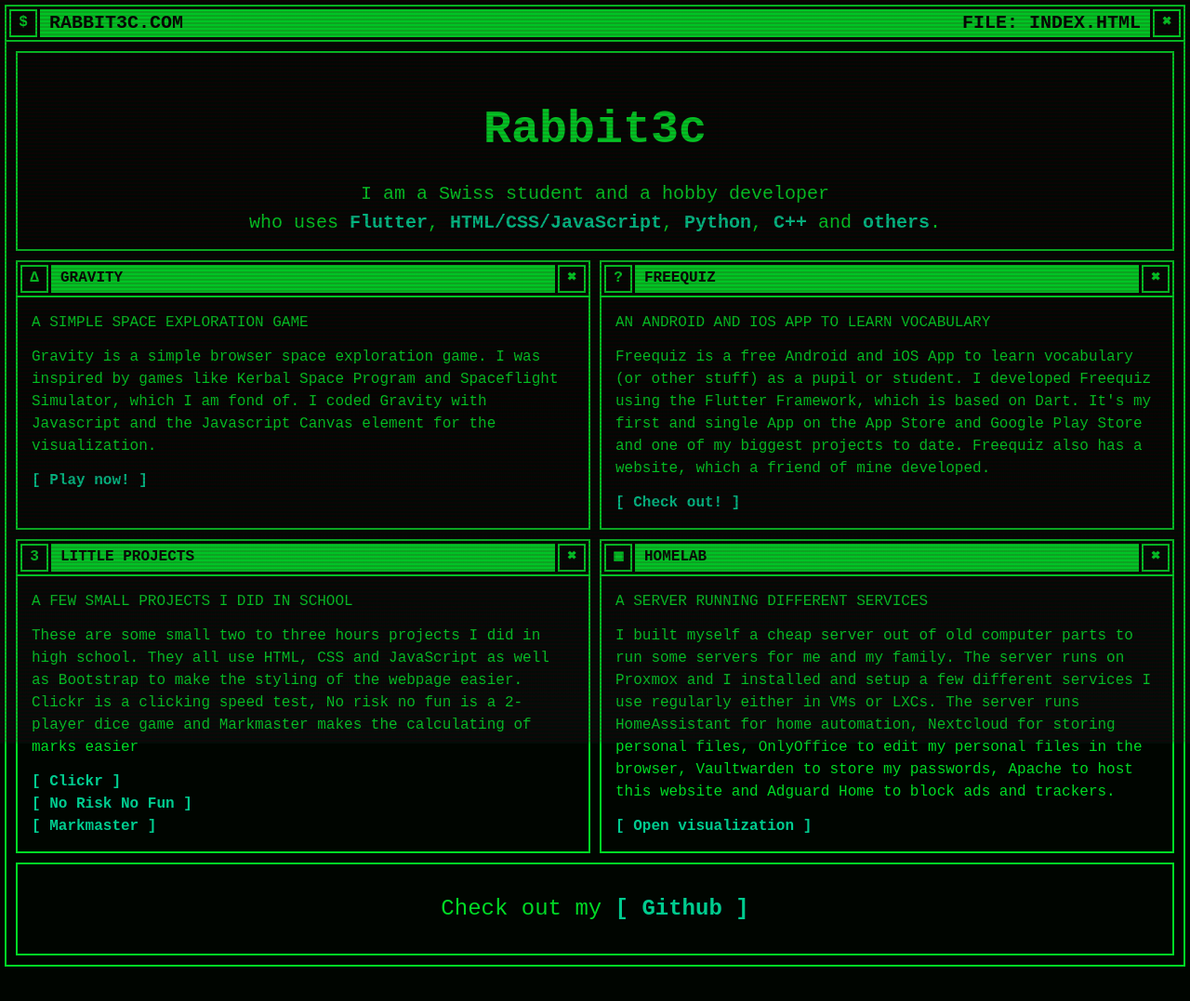
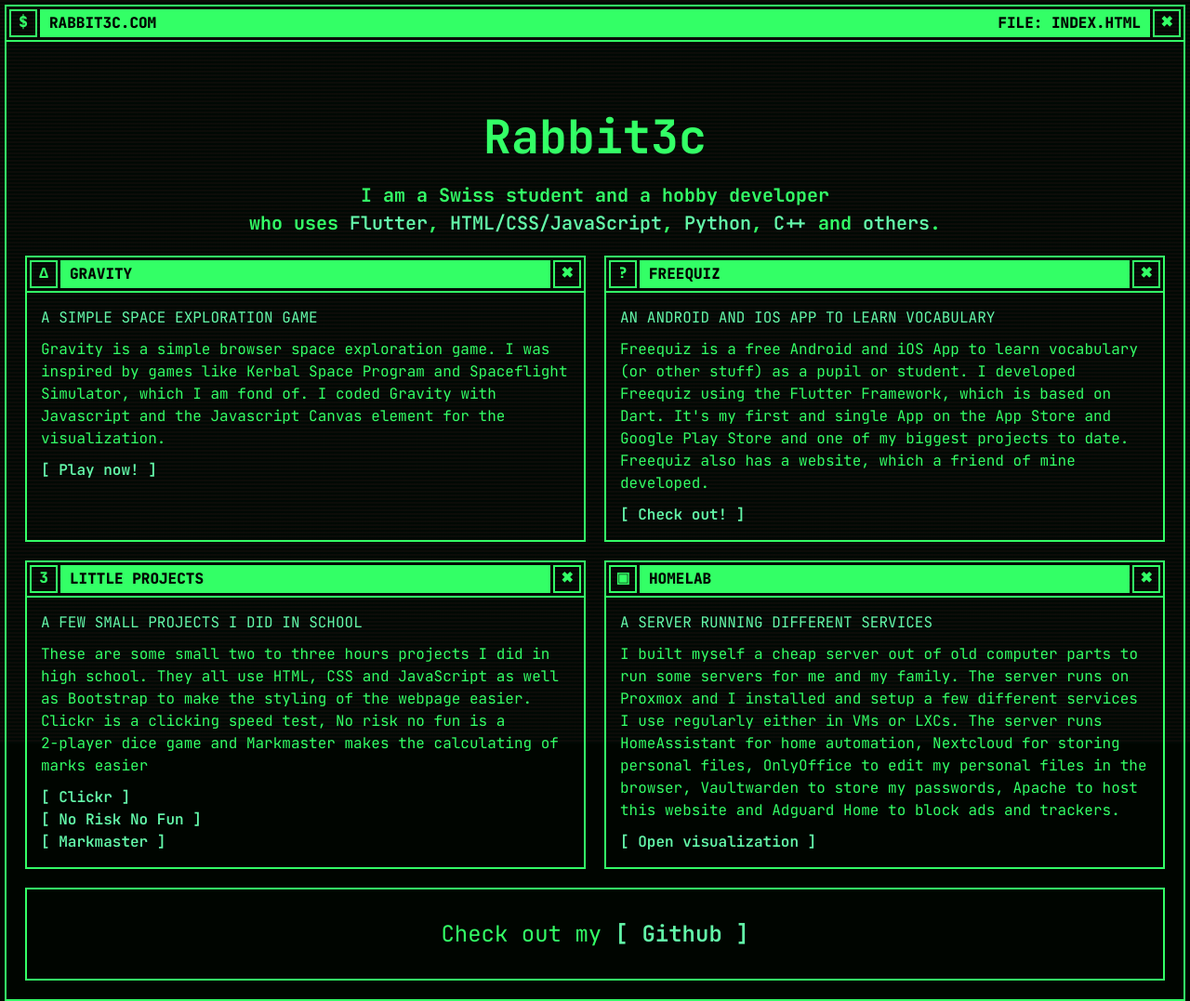
Before and after one commit to rabbit3c/homepage, a plain HTML site: page index.html in a window 1280 px wide. Shown: the whole page at 93% size. Before the commit the page ends 1045 px from the top, so only its background shows below. Drawn offline with nearby package versions, Linux system fonts and the light colour scheme.

Commit message:
Improved Design and added Glitch effect

```diff
--- /dev/null
+++ b/crt.css
@@ -0,0 +1,41 @@
+.crt-pattern {
+  position: absolute;
+  top: 0;
+  left: 0;
+  width: 100%;
+  height: 100%;
+  z-index: -1;
+  overflow: hidden;
+  pointer-events: none;
+  background: repeating-linear-gradient(
+    #30202040 0px,
+    #30202040 2px,
+    #00202020 2px,
+    #00202020 4px
+  );
+}
+
+.crt-pattern::after {
+  content: "";
+  position: absolute;
+  top: 0;
+  left: 0;
+  width: 100%;
+  height: 100vh;
+  background: linear-gradient(
+    #66aaaa00 0vh,
+    #66aaaa06 45vh,
+    #66aaaa06 55vh,
+    #66aaaa00 100vh
+  );
+  animation: sweep 5s linear infinite;
+}
+
+@keyframes sweep {
+  from {
+    transform: translateY(-100vh);
+  }
+  to {
+    transform: translateY(100vh);
+  }
+}
--- /dev/null
+++ b/glitch.css
@@ -0,0 +1,84 @@
+.glitch {
+  position: relative;
+  display: inline-block;
+}
+
+.glitch::before,
+.glitch::after {
+  content: attr(data-text);
+  position: absolute;
+  top: 0;
+  left: 0;
+  width: 100%;
+  overflow: hidden;
+  opacity: 0;
+  pointer-events: none;
+}
+
+.glitch:hover {
+  color: #aaffaa;
+  animation: glitchShake 0.3s steps(2, end) infinite;
+}
+
+.glitch:hover::before,
+.glitch:hover::after {
+  opacity: 0.9;
+}
+
+.glitch:hover::before {
+  color: #ff00aa;
+  animation: glitchTop 0.4s steps(2, end) infinite;
+  clip-path: polygon(0 0, 100% 0, 100% 45%, 0 45%);
+}
+
+.glitch:hover::after {
+  color: #00aaff;
+  animation: glitchBottom 0.3s steps(2, end) infinite;
+  clip-path: polygon(0 60%, 100% 60%, 100% 100%, 0 100%);
+}
+
+@keyframes glitchTop {
+  0% {
+    transform: translate(0, 0);
+  }
+  25% {
+    transform: translate(-2px, 0);
+  }
+  50% {
+    transform: translate(1px, 0);
+  }
+  75% {
+    transform: translate(-1px, 0);
+  }
+  100% {
+    transform: translate(0, 0);
+  }
+}
+@keyframes glitchBottom {
+  0% {
+    transform: translate(0, 0);
+  }
+  25% {
+    transform: translate(2px, 0);
+  }
+  50% {
+    transform: translate(-1px, 0);
+  }
+  75% {
+    transform: translate(1px, 0);
+  }
+  100% {
+    transform: translate(0, 0);
+  }
+}
+@keyframes glitchShake {
+  0% {
+    transform: translate(0, 0);
+  }
+  50% {
+    transform: translate(1px, 0);
+  }
+  100% {
+    transform: translate(0, 0);
+  }
+}
--- /dev/null
+++ b/glitch.js
@@ -0,0 +1,16 @@
+function splitIntoWords(el) {
+  const words = el.textContent.trim().split(/\s+/);
+  el.textContent = "";
+  words.forEach((word, i) => {
+    const wordSpan = document.createElement("span");
+    wordSpan.className = "glitch";
+    wordSpan.setAttribute("data-text", word);
+    wordSpan.textContent = word;
+    el.appendChild(wordSpan);
+    if (i < words.length - 1) {
+      el.appendChild(document.createTextNode(" "));
+    }
+  });
+}
+
+document.querySelectorAll(".glitch-text").forEach(splitIntoWords);
--- a/index.html
+++ b/index.html
@@ -3,25 +3,23 @@
   <head>
     <meta charset="UTF-8" />
     <meta name="viewport" content="width=device-width, initial-scale=1.0" />
-    <link
-      rel="stylesheet"
-      href="https://cdn.jsdelivr.net/npm/bootstrap@5.3.3/dist/css/bootstrap.min.css"
-    />
     <link rel="stylesheet" href="style.css" />
+    <link rel="stylesheet" href="glitch.css" />
+    <link rel="stylesheet" href="crt.css" />
     <title>Rabbit3c</title>
   </head>
   <body class="" id="website">
     <div id="crt-pattern" class="crt-pattern"></div>
     <div id="title-container" class="title-container">
       <h1 class="invisible" id="cursor-filler">|</h1>
-      <h1 id="title" class="fw-bold"></h1>
+      <h1 id="title"></h1>
       <h1 id="cursor">|</h1>
     </div>
-    <div class="row-header hidden-item">
+    <div class="row hidden-item">
       <div class="icon">$</div>
       <div class="header">
         <span class="header-text">RABBIT3C.COM</span>
-        <span class="header-text hide-mobile">FILE: INDEX.HTML</span>
+        <span class="hide-mobile">FILE: INDEX.HTML</span>
       </div>
       <div class="dismiss-button" id="dismiss-website">✖</div>
     </div>
@@ -42,15 +40,15 @@
       </div>
       <div class="row-content">
         <div class="project" id="gravity">
-          <div class="project-title-row">
+          <div class="row">
             <div class="icon">Δ</div>
-            <div class="project-title">GRAVITY</div>
+            <div class="header">GRAVITY</div>
             <div class="dismiss-button" id="dismiss-gravity">✖</div>
           </div>
           <div class="line"></div>
           <div class="project-text">
-            <p>A SIMPLE SPACE EXPLORATION GAME</p>
-            <p>
+            <p class="blue glitch-text">A SIMPLE SPACE EXPLORATION GAME</p>
+            <p class="glitch-text">
               Gravity is a simple browser space exploration game. I was inspired
               by games like Kerbal Space Program and Spaceflight Simulator,
               which I am fond of. I coded Gravity with Javascript and the
@@ -63,15 +61,17 @@
           </div>
         </div>
         <div class="project" id="freequiz">
-          <div class="project-title-row">
+          <div class="row">
             <div class="icon">?</div>
-            <div class="project-title">FREEQUIZ</div>
+            <div class="header">FREEQUIZ</div>
             <div class="dismiss-button" id="dismiss-freequiz">✖</div>
           </div>
           <div class="line"></div>
           <div class="project-text">
-            <p>AN ANDROID AND IOS APP TO LEARN VOCABULARY</p>
-            <p>
+            <p class="blue glitch-text">
+              AN ANDROID AND IOS APP TO LEARN VOCABULARY
+            </p>
+            <p class="glitch-text">
               Freequiz is a free Android and iOS App to learn vocabulary (or
               other stuff) as a pupil or student. I developed Freequiz using the
               Flutter Framework, which is based on Dart. It's my first and
@@ -88,15 +88,15 @@
       </div>
       <div class="row-content">
         <div class="project" id="little-projects">
-          <div class="project-title-row">
+          <div class="row">
             <div class="icon">3</div>
-            <div class="project-title">LITTLE PROJECTS</div>
+            <div class="header">LITTLE PROJECTS</div>
             <div class="dismiss-button" id="dismiss-little-projects">✖</div>
           </div>
           <div class="line"></div>
           <div class="project-text">
-            <p>A FEW SMALL PROJECTS I DID IN SCHOOL</p>
-            <p>
+            <p class="blue glitch-text">A FEW SMALL PROJECTS I DID IN SCHOOL</p>
+            <p class="glitch-text">
               These are some small two to three hours projects I did in high
               school. They all use HTML, CSS and JavaScript as well as Bootstrap
               to make the styling of the webpage easier. Clickr is a clicking
@@ -120,15 +120,15 @@
           </div>
         </div>
         <div class="project" id="homelab">
-          <div class="project-title-row">
+          <div class="row">
             <div class="icon">▣</div>
-            <div class="project-title">HOMELAB</div>
+            <div class="header">HOMELAB</div>
             <div class="dismiss-button" id="dismiss-homelab">✖</div>
           </div>
           <div class="line"></div>
           <div class="project-text">
-            <p>A SERVER RUNNING DIFFERENT SERVICES</p>
-            <p>
+            <p class="blue glitch-text">A SERVER RUNNING DIFFERENT SERVICES</p>
+            <p class="glitch-text">
               I built myself a cheap server out of old computer parts to run
               some servers for me and my family. The server runs on Proxmox and
               I installed and setup a few different services I use regularly
@@ -155,5 +155,6 @@
     </div>
     <script src="title.js"></script>
     <script src="window_management.js"></script>
+    <script src="glitch.js"></script>
   </body>
 </html>
--- a/style.css
+++ b/style.css
@@ -1,16 +1,55 @@
+@import url("https://fonts.googleapis.com/css2?family=JetBrains+Mono:ital,wght@0,100..800;1,100..800&display=swap");
+
+* {
+  box-sizing: border-box;
+  margin: 0;
+}
+
 body {
   background-color: #000500;
   margin: 5px;
   border: solid 2px;
-  border-color: #00db25;
+  border-color: #33ff66;
+
+  color: #33ff66;
+  font-family: "JetBrains Mono", monospace;
+  line-height: 1.5;
 }
 
-* {
-  color: #00db25;
-  font-family: monospace;
+p {
+  margin-bottom: 10px;
 }
 
-.row-header {
+h1 {
+  font-size: min(15vw, 100px);
+  transition: font-size 0.8s ease;
+}
+
+h1.small {
+  font-size: 50px;
+}
+
+h5 {
+  font-size: 20px;
+}
+
+a {
+  display: inline-block;
+  color: #63f8a9;
+  font-weight: 600;
+  text-decoration: none;
+
+  transition:
+    color 0.3s,
+    background-color 0.3s;
+}
+
+a:hover {
+  color: #000500;
+  background-color: #63f8a9;
+}
+
+.row {
   display: flex;
   padding: 3px;
   gap: 3px;
@@ -18,35 +57,49 @@
 
 .header {
   flex: 1 1;
-  padding-left: 10px;
-  padding-right: 10px;
+  padding-inline: 10px;
   height: 30px;
-  background-color: #00db25;
+  background-color: #33ff66;
+
+  padding: 2px;
+  padding-inline: 10px;
 
   display: flex;
   justify-content: space-between;
-}
+  align-items: center;
 
-.header-text {
   color: #000500;
-  font-weight: 600;
-  font-size: 20px;
+  font-weight: 800;
 }
 
 .icon {
-  height: 30px;
   width: 30px;
   border: solid 2px;
-  border-color: #00db25;
+  border-color: #33ff66;
 
   text-align: center;
-  font-weight: 900;
-  font-size: 16px;
+  font-weight: 800;
+}
+
+.dismiss-button {
+  width: 30px;
+  border: solid 2px;
+  border-color: #33ff66;
+
+  text-align: center;
+  font-weight: 800;
+
+  cursor: pointer;
+}
+
+.dismiss-button:hover {
+  background-color: #33ff66;
+  color: #000500;
 }
 
 .line {
   height: 2px;
-  background-color: #00db25;
+  background-color: #33ff66;
 }
 
 .content {
@@ -59,8 +112,6 @@
   margin: 10px;
   padding: 10px;
   text-align: center;
-  border: solid 2px;
-  border-color: #00db25;
   min-height: 25vh;
 }
 
@@ -86,19 +137,6 @@
   transform: translate(-50%, 0);
 }
 
-h1 {
-  font-size: min(20vw, 100px);
-  transition: font-size 0.8s ease;
-}
-
-h1.small {
-  font-size: 50px;
-}
-
-h5 {
-  font-size: 20px;
-}
-
 .space-title {
   height: 130px;
 }
@@ -120,11 +158,11 @@
 }
 
 .blue {
-  color: #00cc8f;
+  color: #63f8a9;
 }
 
 .green {
-  color: #00db25;
+  color: #33ff66;
 }
 
 .black-green {
@@ -134,111 +172,38 @@
 .row-content {
   display: flex;
   flex-wrap: wrap;
-  padding-inline: 10px;
-  padding-bottom: 10px;
-  gap: 10px;
+  padding-inline: 20px;
+  padding-bottom: 20px;
+  gap: 20px;
 }
 
 .project {
   flex: 1 1 300px;
   min-width: calc(50% - 10px);
   border: solid 2px;
-  border-color: #00db25;
+  border-color: #33ff66;
 
-  text-align: start;
-  font-size: 16px;
+  transition: transform 0.2s;
 }
 
-.project-title-row {
-  padding: 3px;
-  gap: 3px;
-  display: flex;
-}
-
-.project-title {
-  flex: 1 1;
-  height: 30px;
-  background-color: #00db25;
-  padding: 2px;
-  padding-left: 10px;
-
-  color: #000500;
-  font-weight: 600;
-  font-size: 16px;
-}
-
-.dismiss-button {
-  height: 30px;
-  width: 30px;
-  border: solid 2px;
-  border-color: #00db25;
-
-  text-align: center;
-  font-size: 16px;
-  font-weight: 900;
-
-  cursor: pointer;
-}
-
-.dismiss-button:hover {
-  background-color: #00db25;
-  color: #000500;
+.project:hover {
+  transform: translateY(-3px);
 }
 
 .project-text {
   padding: 15px;
 }
 
-a {
-  display: inline-block;
-  color: #00cc8f;
-  font-weight: 600;
-  text-decoration: none;
-}
-
-a:hover {
-  color: #000500;
-  background-color: #00cc8f;
-}
-
 .footer {
   flex: 1 1;
-  margin-inline: 10px;
-  margin-bottom: 10px;
+  margin-inline: 20px;
+  margin-bottom: 20px;
   padding: 30px;
   border: solid 2px;
-  border-color: #00db25;
+  border-color: #33ff66;
 
   text-align: center;
   font-size: 24px;
-}
-
-.crt-pattern {
-  position: absolute;
-  top: 0;
-  left: 0;
-  width: 100%;
-  height: 100%;
-  z-index: 9999;
-  overflow: hidden;
-  pointer-events: none;
-  background: repeating-linear-gradient(
-    #30001040 0px,
-    #30001040 2px,
-    #00202020 2px,
-    #00202020 4px
-  );
-}
-
-.crt-pattern::after {
-  content: "";
-  position: absolute;
-  top: 0;
-  left: 0;
-  width: 100%;
-  height: 100vh;
-  background: linear-gradient(transparent, #66aaaa08, transparent);
-  animation: sweep 6s ease-in infinite;
 }
 
 @media (max-width: 480px) {
@@ -246,12 +211,3 @@
     display: none;
   }
 }
-
-@keyframes sweep {
-  from {
-    transform: translateY(-100vh);
-  }
-  to {
-    transform: translateY(100vh);
-  }
-}
--- a/title.js
+++ b/title.js
@@ -26,16 +26,16 @@
 }
 
 function animateCursor() {
-  if (cursor.classList.contains("black-green")) {
-    cursor.classList.remove("black-green");
+  if (cursor.classList.contains("invisible")) {
+    cursor.classList.remove("invisible");
   } else {
-    cursor.classList.add("black-green");
+    cursor.classList.add("invisible");
   }
 }
 
 function stopCursorAnimation() {
   clearInterval(interval);
-  cursor.classList.add("black-green");
+  cursor.classList.add("invisible");
 }
 
 function moveUp() {
```
Also changed, not shown: ideas.txt (added).
